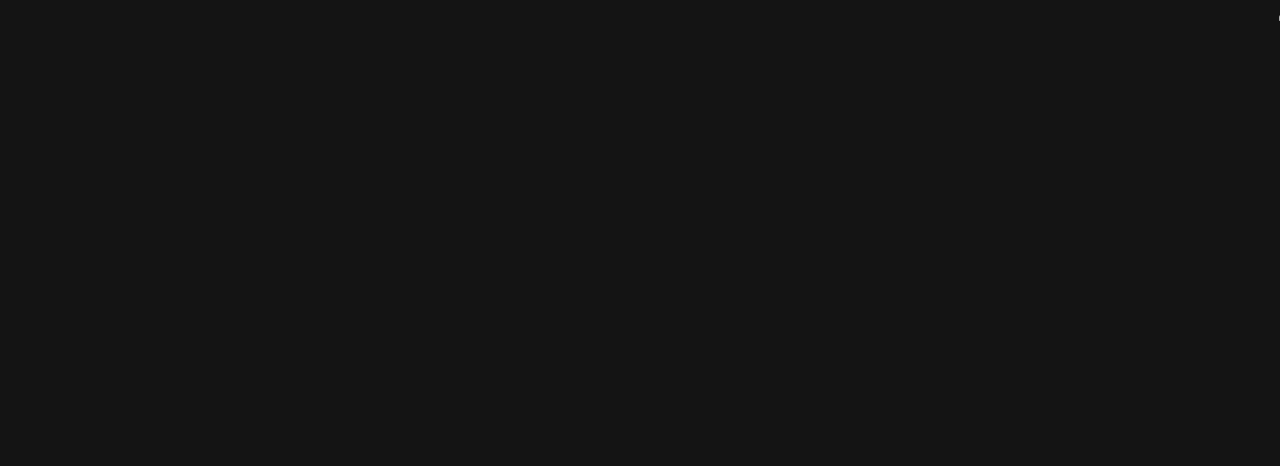
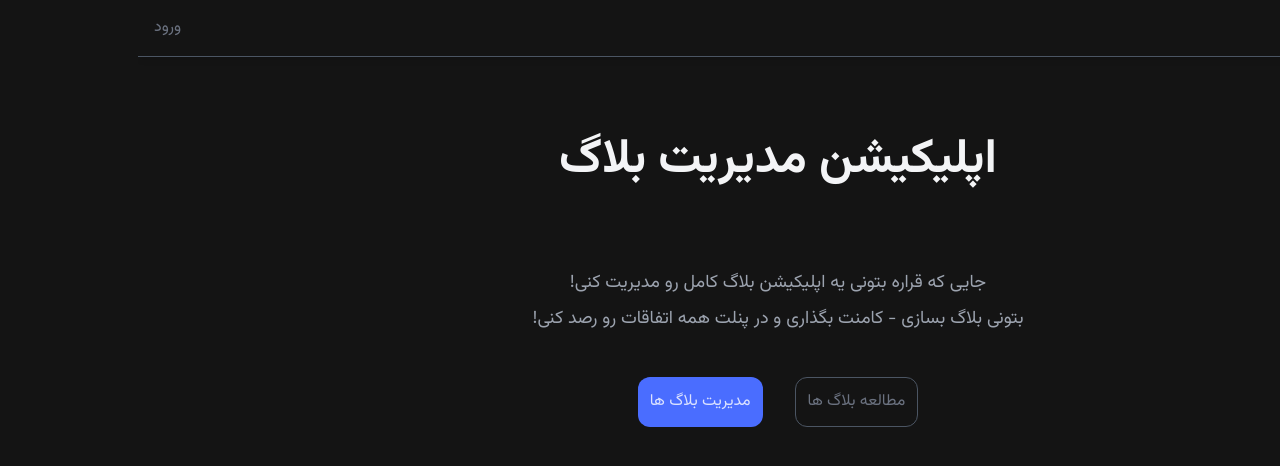
Before and after one commit to horex-Pro/next_blog_app, a Next.js app in the folder frontend/start/: page / in a window 1280 px wide. Shown: the top 466 px of the page. Built offline with nearby package versions, Linux system fonts and the light colour scheme.

Commit message:
home page completed

```diff
--- a/frontend/start/jsconfig.json
+++ b/frontend/start/jsconfig.json
@@ -12,7 +12,7 @@
       "@/lib/*": ["lib/*"],
       "@/styles/*": ["styles/*"],
       "@/constants/*": ["constants/*"],
-      "@/hooks/*": ["hooks/*"],
+      "@/hooks/*": ["hooks/*"]
     }
   }
 }
--- /dev/null
+++ b/frontend/start/src/Components/Header.jsx
@@ -0,0 +1,45 @@
+"use client";
+
+import NavLink from "./NavLink";
+// import { useAuth } from "@/context/AuthContext";
+
+const navLinks = [
+  {
+    id: 1,
+    children: "خانه",
+    path: "/",
+  },
+  {
+    id: 2,
+    children: "بلاگ ها",
+    path: "/blogs",
+  },
+];
+
+function Header() {
+  // const { user, isLoading } = useAuth();
+
+  return (
+    <header
+      className={`z-10 shadow-md bg-inherit mb-10 sticky top-0 transition-all duration-200 border-b border-b-secondary-300 ${"opacity-100 blur-0"}`}
+    >
+      <nav className="container xl:max-w-screen-xl">
+        <ul className="flex items-center text-secondary-400 justify-between py-2">
+          <div className="flex items-center gap-x-10">
+            {navLinks.map((navLink) => {
+              return (
+                <li key={navLink.id}>
+                  <NavLink path={navLink.path}>{navLink.children}</NavLink>
+                </li>
+              );
+            })}
+          </div>
+          <li>
+            <NavLink path="/signin">ورود</NavLink>
+          </li>
+        </ul>
+      </nav>
+    </header>
+  );
+}
+export default Header;
--- /dev/null
+++ b/frontend/start/src/Components/NavLink.jsx
@@ -0,0 +1,21 @@
+"use client";
+
+import Link from "next/link";
+import { usePathname } from "next/navigation";
+
+function NavLink({ path, children }) {
+  const pathname = usePathname();
+
+  return (
+    <Link
+      className={`block py-2 hover:text-secondary-900 transition-all ease-out
+        ${pathname === path ? "text-primary-900" : ""}
+      `}
+      href={path}
+    >
+      {children}
+    </Link>
+  );
+}
+
+export default NavLink;
--- /dev/null
+++ b/frontend/start/src/Components/ui/Button.jsx
@@ -0,0 +1,26 @@
+const btnType = {
+  primary: "btn--primary",
+  secondary: "btn--secondary",
+  outline: "btn--outline",
+  danger: "btn--danger",
+};
+
+function Button({
+  children,
+  onClick,
+  variant = "primary",
+  className,
+  ...rest
+}) {
+  return (
+    <button
+      onClick={onClick}
+      className={`btn ${btnType[variant]} ${className}`}
+      {...rest}
+    >
+      {children}
+    </button>
+  );
+}
+
+export default Button;
--- a/frontend/start/src/app/layout.jsx
+++ b/frontend/start/src/app/layout.jsx
@@ -1,9 +1,6 @@
-// import vazirFont from "@/constants/localFont";
-// import "@/styles/globals.css";
-// import { Toaster } from "react-hot-toast";
-
-import { Toaster } from "react-hot-toast";
-
+import vazirFont from "@/constants/localFont";
+import "@/styles/globals.css";
+import Header from "Components/Header";
 export const metadata = {
   title: "Create Next App",
   description: "Generated by create next app",
@@ -12,9 +9,11 @@
 export default function RootLayout({ children }) {
   return (
     <html lang="fa" dir="rtl" className="dark-mode">
-      <body className={`min-h-screen font-sans `}>
-        <Toaster />
-        {children}
+      <body
+        className={`min-h-screen font-sans ${vazirFont.variable}  font-sans`}
+      >
+        <Header />
+        <div className=" container xl:max-w-screen-xl">{children}</div>
       </body>
     </html>
   );
--- a/frontend/start/src/app/page.jsx
+++ b/frontend/start/src/app/page.jsx
@@ -1,7 +1,35 @@
-import "@/styles/globals.css";
+import Button from "Components/ui/Button";
+import Link from "next/link";
 
-export default function Page() {
-  return(
-    <h1 className="text-white">سلام </h1>
-  )
+
+
+
+export const metadata = {
+  title: "خانه  - وب اپلیکیشن مدیریت بلاگ",
+};
+
+export default function Home() {
+  return (
+    <div>
+      <h1 className="font-bold text-center text-2xl md:text-5xl text-secondary-800 my-20">
+        اپلیکیشن مدیریت بلاگ
+      </h1>
+
+      <div>
+        <p className="text-center text-secondary-500 text-lg leading-loose">
+          جایی که قراره بتونی یه اپلیکیشن بلاگ کامل رو مدیریت کنی!
+          <br /> بتونی بلاگ بسازی - کامنت بگذاری و در پنلت همه اتفاقات رو رصد
+          کنی!
+        </p>
+        <div className="flex justify-center gap-x-8 w-full mt-10">
+          <Button variant="outline">
+            <Link href="/blogs">مطالعه بلاگ ها</Link>
+          </Button>
+          <Button variant="primary">
+            <Link href="/profile">مدیریت بلاگ ها</Link>
+          </Button>
+        </div>
+      </div>
+    </div>
+  );
 }
```
